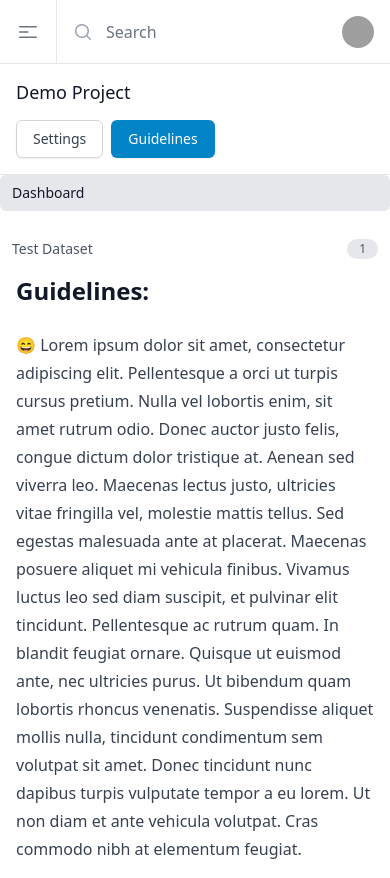
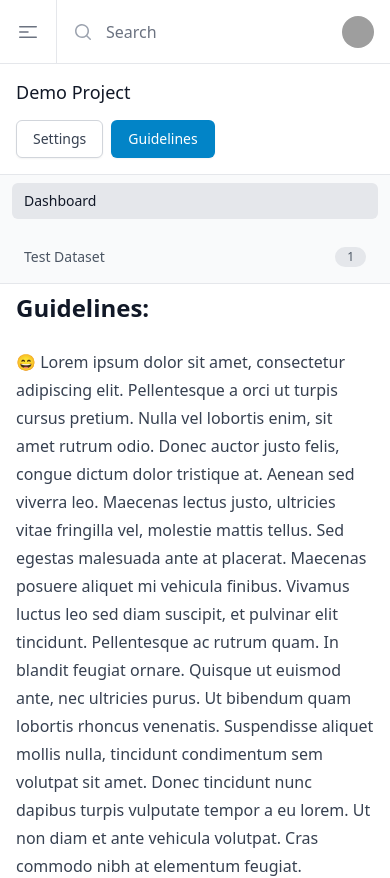
Before and after one commit to CodrJS/WebUI, a Next.js app: page /project/demo-project in a window 390 px wide. Shown: the top 878 px of the page. Built offline with nearby package versions, Linux system fonts and the light colour scheme; grey boxes are pictures that could not be loaded.

Commit message:
minify builds; modify settings page UX

```diff
--- a/app/project/[slug]/settings/page.tsx
+++ b/app/project/[slug]/settings/page.tsx
@@ -1,13 +1,18 @@
 "use client";
 import { EyeIcon } from "@heroicons/react/24/outline";
+import ProjectNav from "components/ProjectNav";
 import SlideOver from "components/SlideOver";
-import { FormEvent, useState } from "react";
+import { DATASETS } from "data/projects";
+import { FormEvent, useMemo, useState } from "react";
 import { useProject } from "utils/contexts/ProjectContext";
 import md from "utils/MarkdownIt";
 
 const ProjectPage = () => {
   const project = useProject();
   const [open, setOpen] = useState(false);
+  const datasets = useMemo(() => {
+    return project ? DATASETS(project) : undefined;
+  }, [project]);
 
   function togglePanel() {
     setOpen(!open);
@@ -31,7 +36,9 @@ const ProjectPage = () => {
           }}
         />
       </SlideOver>
-      <div className="xl:grid xl:grid-cols-12 xl:gap-x-5 flex-1">
+      <div className="flex flex-col lg:flex-row lg:flex-1">
+        <ProjectNav datasets={datasets} />
+        <div className="xl:grid xl:grid-cols-12 xl:gap-x-5 flex-1 py-3 px-4 md:px-6 lg:py-4 lg:px-8">
           <div className="space-y-6 sm:px-6 xl:col-span-8 xl:col-start-3 xl:px-0">
             <form onChange={onChange}>
               <div className="shadow sm:overflow-hidden sm:rounded-md border border-gray-100">
@@ -137,8 +144,8 @@ const ProjectPage = () => {
                       </div>
                       <div className="mt-2 flex text-sm text-gray-500">
                         <p className="flex-grow">
-                        A description for your project. Full markdown support is
-                        available.
+                          A description for your project. Full markdown support
+                          is available.
                         </p>
                         <p
                           className="cursor-pointer hover:text-gray-700 flex gap-1 items-center"
@@ -167,6 +174,7 @@ const ProjectPage = () => {
             </div>
           </div>
         </div>
+      </div>
     </>
   ) : null;
 };
--- a/next.config.js
+++ b/next.config.js
@@ -1,11 +1,11 @@
 /** @type {import('next').NextConfig} */
 const nextConfig = {
   reactStrictMode: false,
-  swcMinify: false,
+  swcMinify: true,
   compiler: {
-    // removeConsole: {
-    //   exclude: ["error", "warn"],
-    // },
+    removeConsole: {
+      exclude: ["error", "warn"],
+    },
   },
   env: {
     NEXT_PUBLIC_ORG_NAME: process.env.NEXT_PUBLIC_ORG_NAME, // try this???
--- a/src/components/ProjectNav.tsx
+++ b/src/components/ProjectNav.tsx
@@ -15,7 +15,7 @@ export default function ProjectNav({ datasets }: { datasets?: INavItem[] }) {
   const currentRoute = usePathname() as string;
   return (
     <nav
-      className="space-y-1 lg:w-64 lg:border-r lg:border-gray-200 lg:bg-gray-50 lg:py-4 lg:px-3"
+      className="space-y-1 border-b lg:w-64 lg:border-b-0 lg:border-r border-gray-200 bg-gray-50 py-2 px-3 lg:py-4"
       aria-label="Sidebar"
     >
       <div className="space-y-1 flex flex-col lg:sticky lg:top-4">
```
Lines whose indentation alone changed are shown as unchanged.
